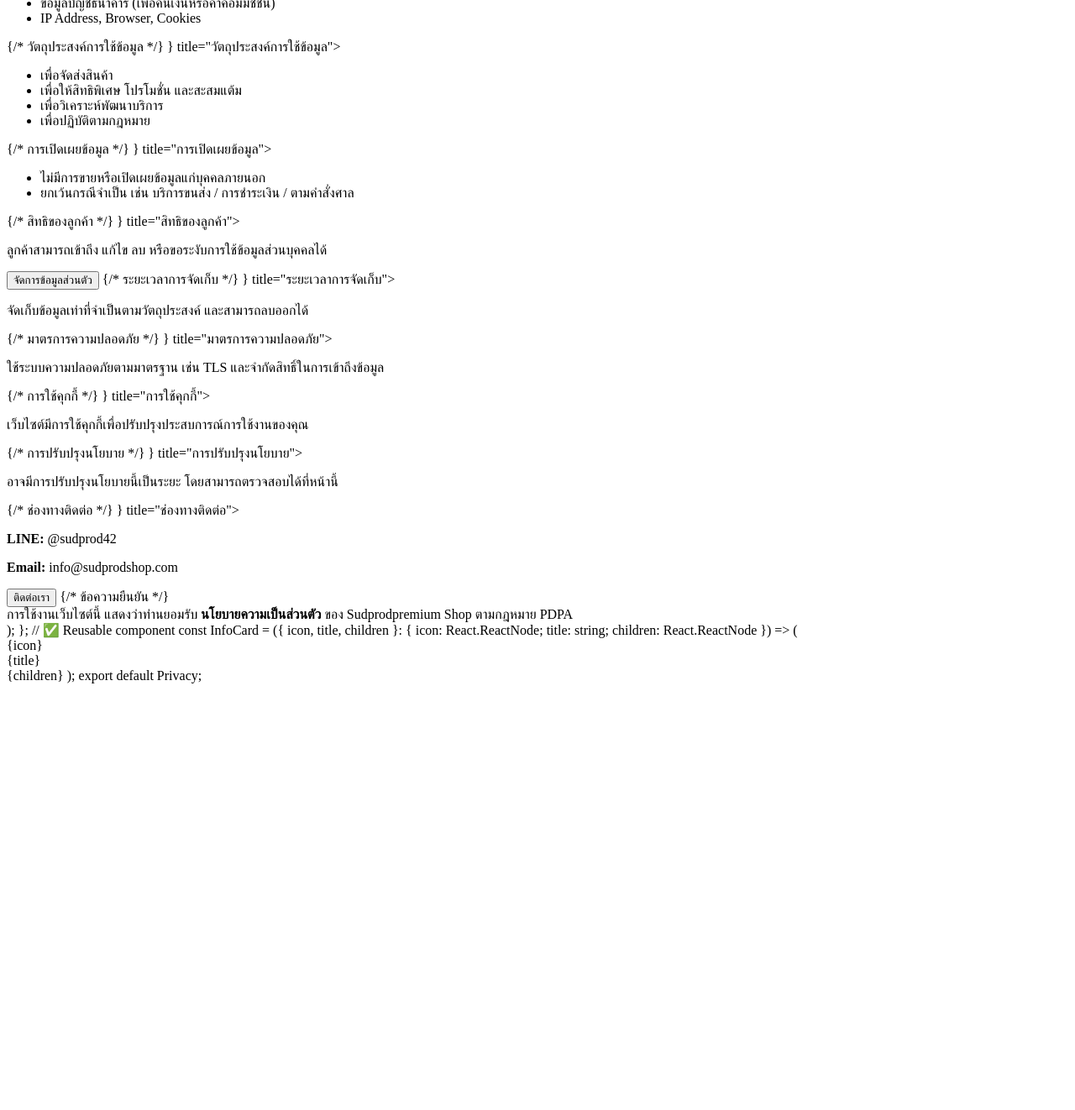
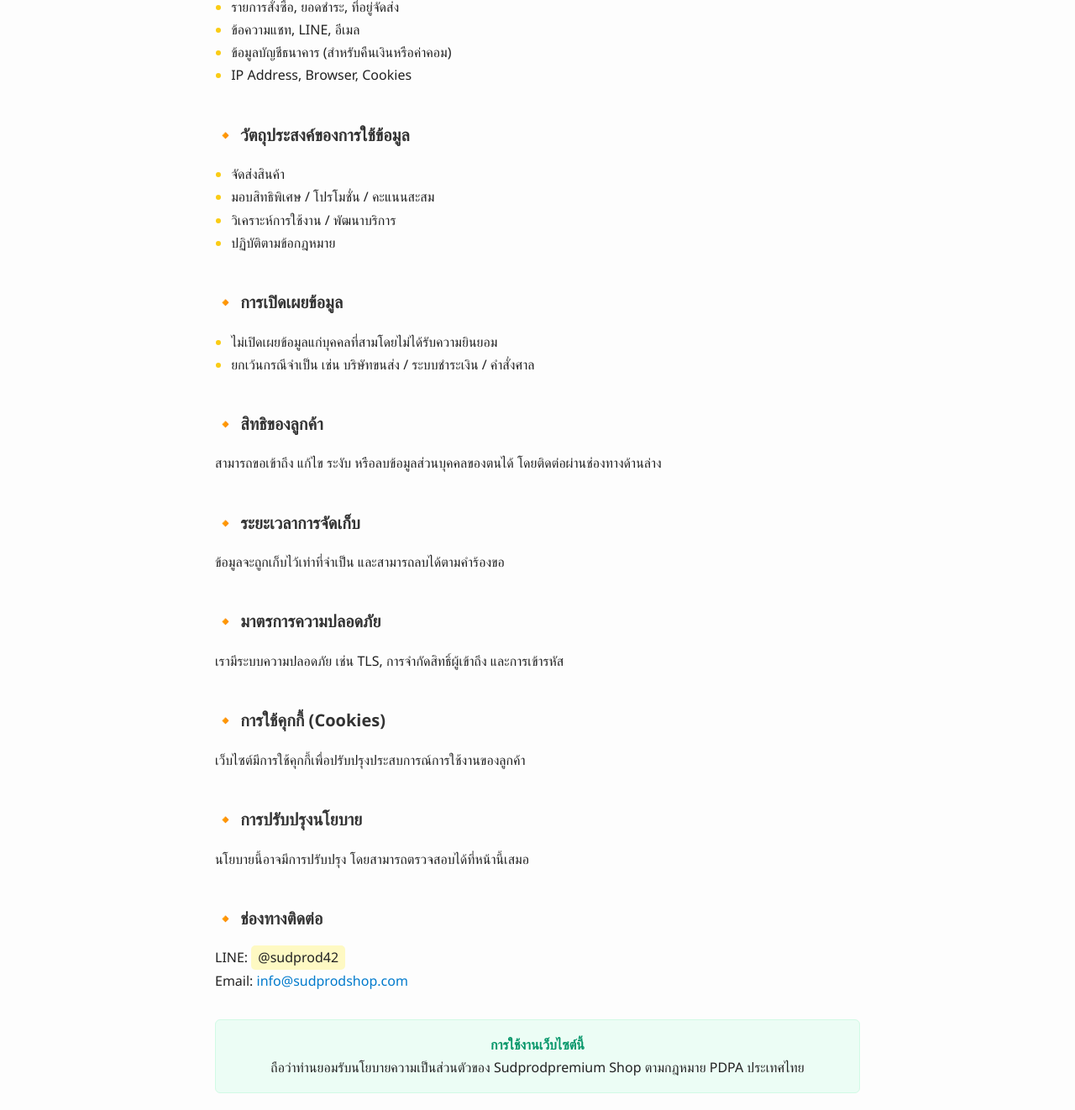
Before and after one commit to Prod89/privacy-page, a plain HTML site: page privacy.html in a window 1280 px wide. Shown: the part 341-1663 px from the top of the page at 84% size. Before the commit the page ends 1163 px from the top, so only its background shows below. Drawn offline with Linux system fonts and the light colour scheme.

Commit message:
Update privacy.html

```diff
--- a/privacy.html
+++ b/privacy.html
@@ -1,163 +1,118 @@
-import { Header } from "@/components/layout/Header";
-import { Footer } from "@/components/layout/Footer";
-import { Card, CardContent, CardHeader, CardTitle } from "@/components/ui/card";
-import { Separator } from "@/components/ui/separator";
-import { Alert, AlertDescription } from "@/components/ui/alert";
-import { Button } from "@/components/ui/button";
-import {
-  Shield,
-  User,
-  Database,
-  Target,
-  MessageCircle,
-  Mail,
-  Lock,
-  Globe,
-  Calendar,
-  Edit,
-  Eye,
-  CheckCircle,
-} from "lucide-react";
-import { Link } from "react-router-dom";
+<!DOCTYPE html>
+<html lang="th">
+<head>
+  <meta charset="UTF-8" />
+  <meta name="viewport" content="width=device-width, initial-scale=1.0"/>
+  <title>นโยบายความเป็นส่วนตัว | Sudprodpremium Shop</title>
+  <meta name="description" content="นโยบายความเป็นส่วนตัวของ Sudprodpremium Shop ดูแลข้อมูลลูกค้าตาม พ.ร.บ. คุ้มครองข้อมูลส่วนบุคคล (PDPA)">
+  <style>
+    body {
+      font-family: "Segoe UI", sans-serif;
+      line-height: 1.7;
+      background: #fdfdfd;
+      color: #222;
+      margin: 0;
+      padding: 40px 16px;
+      max-width: 768px;
+      margin-left: auto;
+      margin-right: auto;
+    }
+    h1 {
+      font-size: 2em;
+      margin-bottom: 0.5em;
+      color: #111;
+    }
+    h2 {
+      margin-top: 2em;
+      font-size: 1.25em;
+      color: #333;
+    }
+    ul {
+      padding-left: 1.2em;
+    }
+    li::marker {
+      color: #facc15;
+    }
+    a {
+      color: #007acc;
+      text-decoration: none;
+    }
+    a:hover {
+      text-decoration: underline;
+    }
+    .highlight {
+      background: #fef9c3;
+      padding: 0.2em 0.5em;
+      border-radius: 5px;
+    }
+    .alert {
+      margin-top: 2em;
+      background: #ecfdf5;
+      border: 1px solid #d1fae5;
+      padding: 1em;
+      text-align: center;
+      border-radius: 6px;
+    }
+    .alert strong {
+      color: #059669;
+    }
+  </style>
+</head>
+<body>
+  <nav style="font-size: 0.9em; margin-bottom: 2em; color: #555;">
+    <a href="/">หน้าแรก</a> &gt; นโยบายความเป็นส่วนตัว
+  </nav>
 
-const Privacy = () => {
-  return (
-    <div className="min-h-screen bg-background">
-      <Header />
+  <h1>นโยบายความเป็นส่วนตัว</h1>
+  <p>Sudprodpremium Shop ให้ความสำคัญกับข้อมูลส่วนบุคคลของลูกค้า และปฏิบัติตามพระราชบัญญัติคุ้มครองข้อมูลส่วนบุคคล (PDPA)</p>
 
-      <div className="container mx-auto px-4 py-8">
-        {/* Breadcrumb */}
-        <nav className="text-sm text-muted-foreground mb-6" aria-label="breadcrumb">
-          <Link to="/" className="hover:text-primary transition-colors">หน้าแรก</Link>
-          <span className="mx-2">&gt;</span>
-          <span className="text-foreground">นโยบายความเป็นส่วนตัว</span>
-        </nav>
+  <h2>🔸 ข้อมูลที่จัดเก็บ</h2>
+  <ul>
+    <li>ชื่อ-นามสกุล, เบอร์โทร, อีเมล, ที่อยู่</li>
+    <li>รายการสั่งซื้อ, ยอดชำระ, ที่อยู่จัดส่ง</li>
+    <li>ข้อความแชท, LINE, อีเมล</li>
+    <li>ข้อมูลบัญชีธนาคาร (สำหรับคืนเงินหรือค่าคอม)</li>
+    <li>IP Address, Browser, Cookies</li>
+  </ul>
 
-        {/* Hero */}
-        <div className="text-center mb-12">
-          <div className="flex items-center justify-center gap-3 mb-6">
-            <div className="w-20 h-20 bg-primary/10 rounded-full flex items-center justify-center">
-              <Shield className="h-10 w-10 text-primary" />
-            </div>
-          </div>
-          <h1 className="text-4xl md:text-5xl font-bold text-foreground mb-4">
-            นโยบายความเป็นส่วนตัว
-          </h1>
-          <p className="text-lg text-muted-foreground max-w-3xl mx-auto">
-            Sudprodpremium Shop ให้ความสำคัญกับข้อมูลส่วนบุคคลของลูกค้า
-            และปฏิบัติตามพระราชบัญญัติคุ้มครองข้อมูลส่วนบุคคล (PDPA)
-          </p>
-        </div>
+  <h2>🔸 วัตถุประสงค์ของการใช้ข้อมูล</h2>
+  <ul>
+    <li>จัดส่งสินค้า</li>
+    <li>มอบสิทธิพิเศษ / โปรโมชั่น / คะแนนสะสม</li>
+    <li>วิเคราะห์การใช้งาน / พัฒนาบริการ</li>
+    <li>ปฏิบัติตามข้อกฎหมาย</li>
+  </ul>
 
-        <div className="max-w-4xl mx-auto space-y-8">
-          {/* ข้อมูลที่จัดเก็บ */}
-          <InfoCard icon={<Database className="h-5 w-5 text-yellow-600" />} title="ข้อมูลที่จัดเก็บ">
-            <ul className="space-y-2">
-              <li>ชื่อ-นามสกุล, เบอร์โทร, อีเมล, ที่อยู่ (สำหรับสมัครสมาชิก)</li>
-              <li>รายการสั่งซื้อ, ยอดชำระ, ที่อยู่จัดส่ง</li>
-              <li>ข้อความแชท, LINE, อีเมล (การติดต่อ)</li>
-              <li>ข้อมูลบัญชีธนาคาร (เพื่อคืนเงินหรือค่าคอมมิชชั่น)</li>
-              <li>IP Address, Browser, Cookies</li>
-            </ul>
-          </InfoCard>
+  <h2>🔸 การเปิดเผยข้อมูล</h2>
+  <ul>
+    <li>ไม่เปิดเผยข้อมูลแก่บุคคลที่สามโดยไม่ได้รับความยินยอม</li>
+    <li>ยกเว้นกรณีจำเป็น เช่น บริษัทขนส่ง / ระบบชำระเงิน / คำสั่งศาล</li>
+  </ul>
 
-          {/* วัตถุประสงค์การใช้ข้อมูล */}
-          <InfoCard icon={<Target className="h-5 w-5 text-yellow-600" />} title="วัตถุประสงค์การใช้ข้อมูล">
-            <ul className="space-y-2">
-              <li>เพื่อจัดส่งสินค้า</li>
-              <li>เพื่อให้สิทธิพิเศษ โปรโมชั่น และสะสมแต้ม</li>
-              <li>เพื่อวิเคราะห์พัฒนาบริการ</li>
-              <li>เพื่อปฏิบัติตามกฎหมาย</li>
-            </ul>
-          </InfoCard>
+  <h2>🔸 สิทธิของลูกค้า</h2>
+  <p>สามารถขอเข้าถึง แก้ไข ระงับ หรือลบข้อมูลส่วนบุคคลของตนได้ โดยติดต่อผ่านช่องทางด้านล่าง</p>
 
-          {/* การเปิดเผยข้อมูล */}
-          <InfoCard icon={<Eye className="h-5 w-5 text-yellow-600" />} title="การเปิดเผยข้อมูล">
-            <ul className="space-y-2">
-              <li>ไม่มีการขายหรือเปิดเผยข้อมูลแก่บุคคลภายนอก</li>
-              <li>ยกเว้นกรณีจำเป็น เช่น บริการขนส่ง / การชำระเงิน / ตามคำสั่งศาล</li>
-            </ul>
-          </InfoCard>
+  <h2>🔸 ระยะเวลาการจัดเก็บ</h2>
+  <p>ข้อมูลจะถูกเก็บไว้เท่าที่จำเป็น และสามารถลบได้ตามคำร้องขอ</p>
 
-          {/* สิทธิของลูกค้า */}
-          <InfoCard icon={<User className="h-5 w-5 text-yellow-600" />} title="สิทธิของลูกค้า">
-            <p className="text-muted-foreground mb-3">
-              ลูกค้าสามารถเข้าถึง แก้ไข ลบ หรือขอระงับการใช้ข้อมูลส่วนบุคคลได้
-            </p>
-            <Button asChild className="w-full">
-              <Link to="/profile">จัดการข้อมูลส่วนตัว</Link>
-            </Button>
-          </InfoCard>
+  <h2>🔸 มาตรการความปลอดภัย</h2>
+  <p>เรามีระบบความปลอดภัย เช่น TLS, การจำกัดสิทธิ์ผู้เข้าถึง และการเข้ารหัส</p>
 
-          {/* ระยะเวลาการจัดเก็บ */}
-          <InfoCard icon={<Calendar className="h-5 w-5 text-yellow-600" />} title="ระยะเวลาการจัดเก็บ">
-            <p className="text-muted-foreground">
-              จัดเก็บข้อมูลเท่าที่จำเป็นตามวัตถุประสงค์ และสามารถลบออกได้
-            </p>
-          </InfoCard>
+  <h2>🔸 การใช้คุกกี้ (Cookies)</h2>
+  <p>เว็บไซต์มีการใช้คุกกี้เพื่อปรับปรุงประสบการณ์การใช้งานของลูกค้า</p>
 
-          {/* มาตรการความปลอดภัย */}
-          <InfoCard icon={<Lock className="h-5 w-5 text-yellow-600" />} title="มาตรการความปลอดภัย">
-            <p className="text-muted-foreground">
-              ใช้ระบบความปลอดภัยตามมาตรฐาน เช่น TLS และจำกัดสิทธิ์ในการเข้าถึงข้อมูล
-            </p>
-          </InfoCard>
+  <h2>🔸 การปรับปรุงนโยบาย</h2>
+  <p>นโยบายนี้อาจมีการปรับปรุง โดยสามารถตรวจสอบได้ที่หน้านี้เสมอ</p>
 
-          {/* การใช้คุกกี้ */}
-          <InfoCard icon={<Globe className="h-5 w-5 text-yellow-600" />} title="การใช้คุกกี้">
-            <p className="text-muted-foreground">
-              เว็บไซต์มีการใช้คุกกี้เพื่อปรับปรุงประสบการณ์การใช้งานของคุณ
-            </p>
-          </InfoCard>
+  <h2>🔸 ช่องทางติดต่อ</h2>
+  <p>
+    LINE: <span class="highlight">@sudprod42</span><br/>
+    Email: <a href="mailto:info@sudprodshop.com">info@sudprodshop.com</a>
+  </p>
 
-          {/* การปรับปรุงนโยบาย */}
-          <InfoCard icon={<Edit className="h-5 w-5 text-yellow-600" />} title="การปรับปรุงนโยบาย">
-            <p className="text-muted-foreground">
-              อาจมีการปรับปรุงนโยบายนี้เป็นระยะ โดยสามารถตรวจสอบได้ที่หน้านี้
-            </p>
-          </InfoCard>
-
-          {/* ช่องทางติดต่อ */}
-          <InfoCard icon={<MessageCircle className="h-5 w-5 text-yellow-600" />} title="ช่องทางติดต่อ">
-            <p className="text-muted-foreground"><strong>LINE:</strong> @sudprod42</p>
-            <p className="text-muted-foreground"><strong>Email:</strong> info@sudprodshop.com</p>
-            <Button asChild className="w-full mt-3">
-              <Link to="/contact">ติดต่อเรา</Link>
-            </Button>
-          </InfoCard>
-
-          <Separator className="my-8" />
-
-          {/* ข้อความยืนยัน */}
-          <Alert className="bg-primary/5 border-primary/20 text-center">
-            <div className="flex justify-center mb-2">
-              <CheckCircle className="h-5 w-5 text-primary" />
-            </div>
-            <AlertDescription className="text-lg">
-              การใช้งานเว็บไซต์นี้ แสดงว่าท่านยอมรับ <strong>นโยบายความเป็นส่วนตัว</strong> ของ Sudprodpremium Shop ตามกฎหมาย PDPA
-            </AlertDescription>
-          </Alert>
-        </div>
-      </div>
-
-      <Footer />
-    </div>
-  );
-};
-
-// ✅ Reusable component
-const InfoCard = ({ icon, title, children }: { icon: React.ReactNode; title: string; children: React.ReactNode }) => (
-  <Card className="border-0 shadow-lg">
-    <CardHeader className="pb-4">
-      <div className="flex items-center gap-3">
-        <div className="w-10 h-10 bg-yellow-50 rounded-full flex items-center justify-center">
-          {icon}
-        </div>
-        <CardTitle className="text-xl">{title}</CardTitle>
-      </div>
-    </CardHeader>
-    <CardContent>{children}</CardContent>
-  </Card>
-);
-
-export default Privacy;
+  <div class="alert">
+    <strong>การใช้งานเว็บไซต์นี้</strong><br/>
+    ถือว่าท่านยอมรับนโยบายความเป็นส่วนตัวของ Sudprodpremium Shop ตามกฎหมาย PDPA ประเทศไทย
+  </div>
+</body>
+</html>
```
